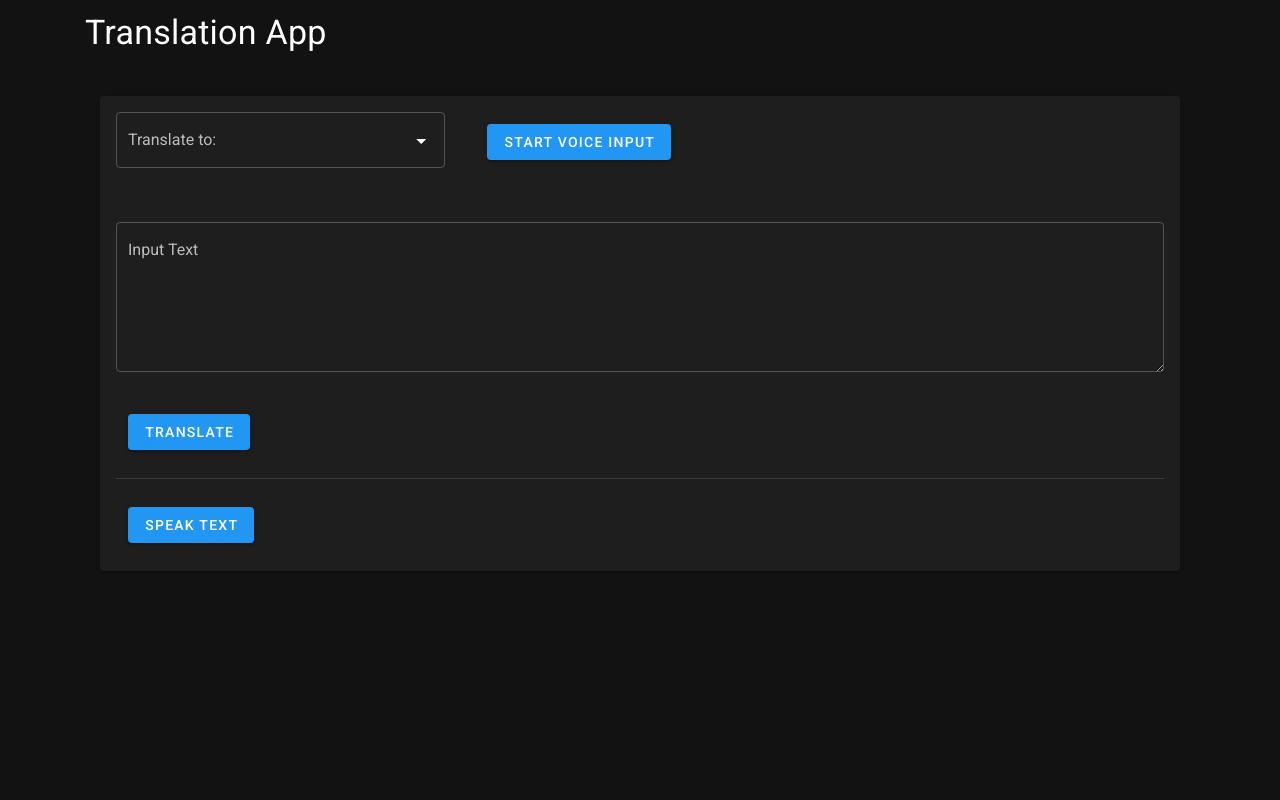
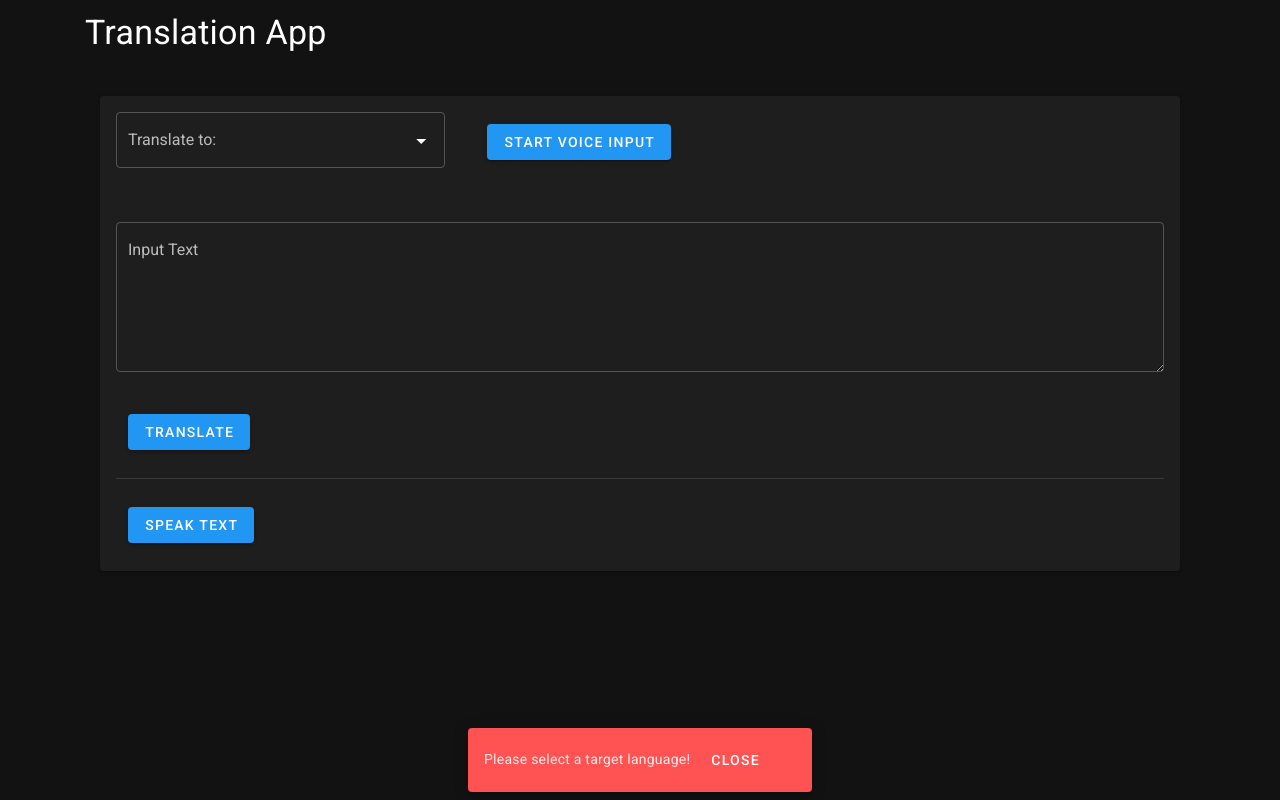
Before and after one commit to esimonds09/translation-app, a Nuxt app: page / in a window 1280 px wide. Both pictures are taken after a click on the button "TRANSLATE". Built offline with nearby package versions, Linux system fonts and the light colour scheme.

Commit message:
Add error handling and validation to Translation.vue. Add Snackbar.vue to display errorr.

```diff
--- /dev/null
+++ b/components/Snackbar.vue
@@ -0,0 +1,59 @@
+<!-- <template>
+  <v-snackbar v-model="snackbarModel" :color="color">
+    {{ message }}
+    <v-btn color="white" text @click="snackbarModel = false">Close</v-btn>
+  </v-snackbar>
+</template>
+
+<script>
+export default {
+  props: {
+    message: String,
+    color: String,
+  },
+  data() {
+    return {
+      snackbarModel: false,
+    };
+  },
+  watch: {
+    snackbarModel(newValue) {
+      if (newValue) {
+        setTimeout(() => {
+          this.snackbarModel = false;
+        }, 3000); // Close snackbar after 3 seconds
+      }
+    },
+  },
+};
+</script> -->
+<template>
+  <v-snackbar v-model="showSnackbar" :color="color">
+    {{ message }}
+    <v-btn color="white" text @click="showSnackbar = false">Close</v-btn>
+  </v-snackbar>
+</template>
+
+<script>
+export default {
+  props: {
+    message: String,
+    color: String,
+  },
+  data() {
+    return {
+      showSnackbar: false, // Local data property to control the snackbar visibility
+    };
+  },
+  watch: {
+    message(newValue) {
+      if (newValue) {
+        this.showSnackbar = true;
+        setTimeout(() => {
+          this.showSnackbar = false;
+        }, 3000); // Close snackbar after 3 seconds
+      }
+    },
+  },
+};
+</script>
--- a/components/Translation.vue
+++ b/components/Translation.vue
@@ -1,5 +1,6 @@
 <template>
   <v-container>
+    <Snackbar :message="errorMessage" color="error" />
     <v-card class="pa-4">
       <v-row>
         <v-col cols="12" sm="4">
@@ -51,6 +52,7 @@
 import axios from "axios";
 import VoiceInput from "@/components/VoiceInput.vue";
 import VoiceOutput from "@/components/VoiceOutput.vue";
+import Snackbar from "@/components/Snackbar.vue";
 
 const api = axios.create({
   baseURL: "http://localhost:8000", // Update with FastAPI server's URL
@@ -60,6 +62,7 @@ export default {
   components: {
     VoiceInput,
     VoiceOutput,
+    Snackbar,
   },
   data() {
     return {
@@ -86,20 +89,29 @@ export default {
   methods: {
     async translateText() {
       if (!this.selectedLanguage) {
+        console.log("No language");
         this.errorMessage = "Please select a target language!";
-        return;
+      } else if (!this.activeInputText.trim()) {
+        console.log("No input");
+        this.errorMessage = "Input text cannot be empty!";
+      } else {
+        // Validation succeeded. Clear error.
+        console.log("no error");
+        this.errorMessage = "";
       }
-
+      if (!this.errorMessage) {
         try {
           const response = await api.post("/translate", {
             text: this.activeInputText,
             target_lang: this.selectedLanguage,
           });
           this.translatedText = response.data;
+          this.errorMessage = "";
         } catch (error) {
           console.error("Translation Error", error);
           // Handle the error and display an error msg to the user
           this.errorMessage = "Translation failed. Please try again.";
+        }
       }
     },
     handleRecognizedText(text) {
```
Lines whose indentation alone changed are shown as unchanged.
